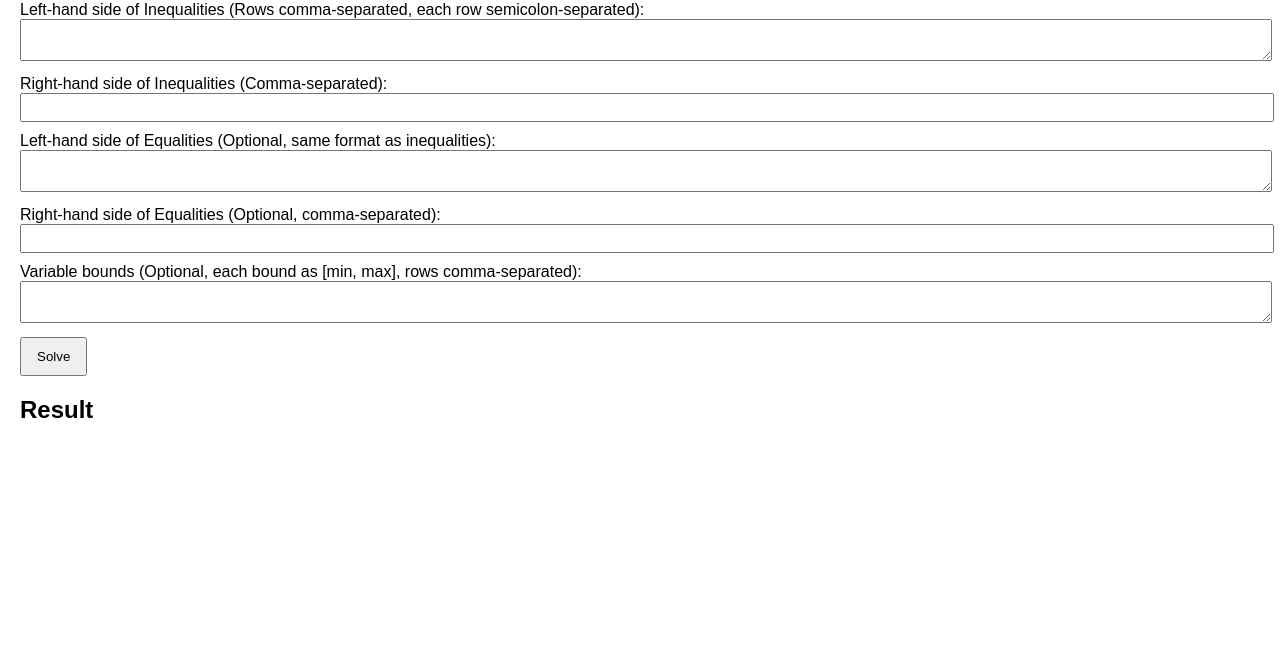
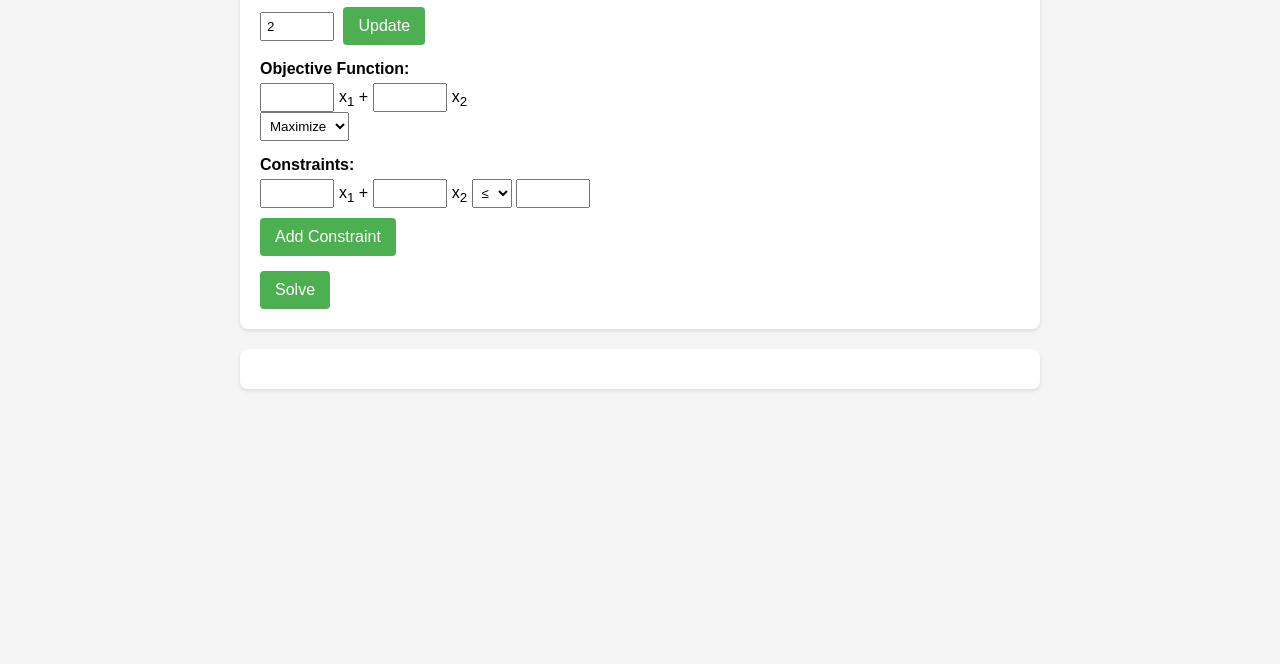
Before and after one commit to archibald-carrion/Linear-programming-solver, a plain HTML site: page src/index.html in a window 1280 px wide. Shown: the part 136-800 px from the top of the page. Drawn offline with Linux system fonts and the light colour scheme.

Commit message:
add major improvement in the page frontend, it now use real mathematical formula and is way more user friendly

```diff
--- a/src/index.html
+++ b/src/index.html
@@ -7,78 +7,167 @@
     <style>
         body {
             font-family: Arial, sans-serif;
-            margin: 20px;
+            max-width: 800px;
+            margin: 0 auto;
+            padding: 20px;
+            background-color: #f5f5f5;
+        }
+        h1 {
+            color: #333;
+            text-align: center;
         }
         form {
-            margin-bottom: 20px;
+            background-color: white;
+            padding: 20px;
+            border-radius: 8px;
+            box-shadow: 0 2px 4px rgba(0,0,0,0.1);
+        }
+        .form-group {
+            margin-bottom: 15px;
         }
         label {
             display: block;
-            margin-top: 10px;
+            margin-bottom: 5px;
+            font-weight: bold;
         }
-        input, textarea {
-            width: 100%;
+        input[type="number"], input[type="text"] {
+            width: 60px;
+            padding: 5px;
+            margin-right: 5px;
+        }
+        select {
             padding: 5px;
         }
         button {
-            margin-top: 10px;
+            background-color: #4CAF50;
+            color: white;
             padding: 10px 15px;
+            border: none;
+            border-radius: 4px;
+            cursor: pointer;
+            font-size: 16px;
         }
-        .result {
+        button:hover {
+            background-color: #45a049;
+        }
+        #result {
             margin-top: 20px;
+            background-color: white;
+            padding: 20px;
+            border-radius: 8px;
+            box-shadow: 0 2px 4px rgba(0,0,0,0.1);
+        }
+        .equation {
+            margin-bottom: 10px;
+        }
+        .equation input {
+            margin-right: 5px;
         }
     </style>
 </head>
 <body>
     <h1>Linear Programming Solver</h1>
-
-    <form id="lp-form">
-        <label for="objective">Objective Function Coefficients (Comma-separated):</label>
-        <input type="text" id="objective" required>
-
-        <label for="lhs_ineq">Left-hand side of Inequalities (Rows comma-separated, each row semicolon-separated):</label>
-        <textarea id="lhs_ineq" required></textarea>
-
-        <label for="rhs_ineq">Right-hand side of Inequalities (Comma-separated):</label>
-        <input type="text" id="rhs_ineq" required>
-
-        <label for="lhs_eq">Left-hand side of Equalities (Optional, same format as inequalities):</label>
-        <textarea id="lhs_eq"></textarea>
-
-        <label for="rhs_eq">Right-hand side of Equalities (Optional, comma-separated):</label>
-        <input type="text" id="rhs_eq">
-
-        <label for="bounds">Variable bounds (Optional, each bound as [min, max], rows comma-separated):</label>
-        <textarea id="bounds"></textarea>
-
+    <form id="lpForm">
+        <div class="form-group">
+            <label for="numVariables">Number of Variables:</label>
+            <input type="number" id="numVariables" min="1" value="2" required>
+            <button type="button" id="updateVariables">Update</button>
+        </div>
+        <div class="form-group">
+            <label>Objective Function:</label>
+            <div id="objectiveFunction"></div>
+            <select id="objectiveType">
+                <option value="max">Maximize</option>
+                <option value="min">Minimize</option>
+            </select>
+        </div>
+        <div class="form-group">
+            <label>Constraints:</label>
+            <div id="constraints"></div>
+            <button type="button" id="addConstraint">Add Constraint</button>
+        </div>
         <button type="submit">Solve</button>
     </form>
-
-    <div class="result">
-        <h2>Result</h2>
-        <pre id="result-output"></pre>
-    </div>
+    <div id="result"></div>
 
     <script>
-        document.getElementById('lp-form').addEventListener('submit', function(event) {
-            event.preventDefault();
+        let numVariables = 2;
 
-            const objective = document.getElementById('objective').value.split(',').map(Number);
-            const lhs_ineq = document.getElementById('lhs_ineq').value.split(';').map(row => row.split(',').map(Number));
-            const rhs_ineq = document.getElementById('rhs_ineq').value.split(',').map(Number);
-            const lhs_eq = document.getElementById('lhs_eq').value ? document.getElementById('lhs_eq').value.split(';').map(row => row.split(',').map(Number)) : null;
-            const rhs_eq = document.getElementById('rhs_eq').value ? document.getElementById('rhs_eq').value.split(',').map(Number) : null;
-            const bounds = document.getElementById('bounds').value ? document.getElementById('bounds').value.split(';').map(row => JSON.parse(row)) : null;
+        function updateFormFields() {
+            const objectiveFunction = document.getElementById('objectiveFunction');
+            const constraints = document.getElementById('constraints');
 
+            objectiveFunction.innerHTML = '';
+            for (let i = 0; i < numVariables; i++) {
+                objectiveFunction.innerHTML += `
+                    <input type="number" step="any" required>x<sub>${i+1}</sub>
+                    ${i < numVariables - 1 ? '+' : ''}
+                `;
+            }
+
+            constraints.innerHTML = '';
+            addConstraint();
+        }
+
+        function addConstraint() {
+            const constraints = document.getElementById('constraints');
+            const newConstraint = document.createElement('div');
+            newConstraint.className = 'equation';
+            let constraintHtml = '';
+            for (let i = 0; i < numVariables; i++) {
+                constraintHtml += `
+                    <input type="number" step="any" required>x<sub>${i+1}</sub>
+                    ${i < numVariables - 1 ? '+' : ''}
+                `;
+            }
+            constraintHtml += `
+                <select>
+                    <option value="<=">≤</option>
+                    <option value="=">
+
+=</option>
+                    <option value=">=">≥</option>
+                </select>
+                <input type="number" step="any" required>
+            `;
+            newConstraint.innerHTML = constraintHtml;
+            constraints.appendChild(newConstraint);
+        }
+
+        document.getElementById('updateVariables').addEventListener('click', function() {
+            numVariables = parseInt(document.getElementById('numVariables').value);
+            updateFormFields();
+        });
+
+        document.getElementById('addConstraint').addEventListener('click', addConstraint);
+
+        document.getElementById('lpForm').addEventListener('submit', function(e) {
+            e.preventDefault();
+            const objective = Array.from(document.getElementById('objectiveFunction').getElementsByTagName('input')).map(input => parseFloat(input.value));
+            const objectiveType = document.getElementById('objectiveType').value;
+            const constraints = Array.from(document.getElementById('constraints').getElementsByClassName('equation')).map(eq => {
+                const inputs = eq.getElementsByTagName('input');
+                const coefficients = Array.from(inputs).slice(0, -1).map(input => parseFloat(input.value));
+                const relation = eq.getElementsByTagName('select')[0].value;
+                const rhs = parseFloat(inputs[inputs.length - 1].value);
+                return { coefficients, relation, rhs };
+            });
+
+            // Prepare data for the backend
             const data = {
-                objective: objective,
-                lhs_ineq: lhs_ineq,
-                rhs_ineq: rhs_ineq,
-                lhs_eq: lhs_eq,
-                rhs_eq: rhs_eq,
-                bounds: bounds
+                objective: objectiveType === 'min' ? objective : objective.map(x => -x), // Negate for maximization
+                lhs_ineq: constraints.filter(c => c.relation !== '=').map(c => c.relation === '>=' ? c.coefficients.map(x => -x) : c.coefficients),
+                rhs_ineq: constraints.filter(c => c.relation !== '=').map(c => c.relation === '>=' ? -c.rhs : c.rhs)
             };
 
+            // Only include equality constraints if they exist
+            const equalityConstraints = constraints.filter(c => c.relation === '=');
+            if (equalityConstraints.length > 0) {
+                data.lhs_eq = equalityConstraints.map(c => c.coefficients);
+                data.rhs_eq = equalityConstraints.map(c => c.rhs);
+            }
+
+            // Send data to the backend
             fetch('http://127.0.0.1:5000/solve', {
                 method: 'POST',
                 headers: {
@@ -88,10 +177,24 @@
             })
             .then(response => response.json())
             .then(result => {
-                const output = `Success: ${result.status}\nMessage: ${result.message}\nObjective Value: ${result.objective_value}\nVariable Values: ${result.variable_values}`;
-                document.getElementById('result-output').textContent = output;
+                if (result.status) {
+                    let output = `Optimization successful!\n`;
+                    output += `Objective value: ${objectiveType === 'min' ? result.objective_value : -result.objective_value}\n`;
+                    output += `Variable values:\n`;
+                    result.variable_values.forEach((value, index) => {
+                        output += `x${index + 1} = ${value.toFixed(4)}\n`;
+                    });
+                    document.getElementById('result').innerHTML = `<pre>${output}</pre>`;
+                } else {
+                    document.getElementById('result').innerHTML = `<p>Error: ${result.message}</p>`;
+                }
+            })
+            .catch(error => {
+                document.getElementById('result').innerHTML = `<p>Error: ${error.message}</p>`;
             });
         });
+
+        updateFormFields();
     </script>
 </body>
 </html>
```
